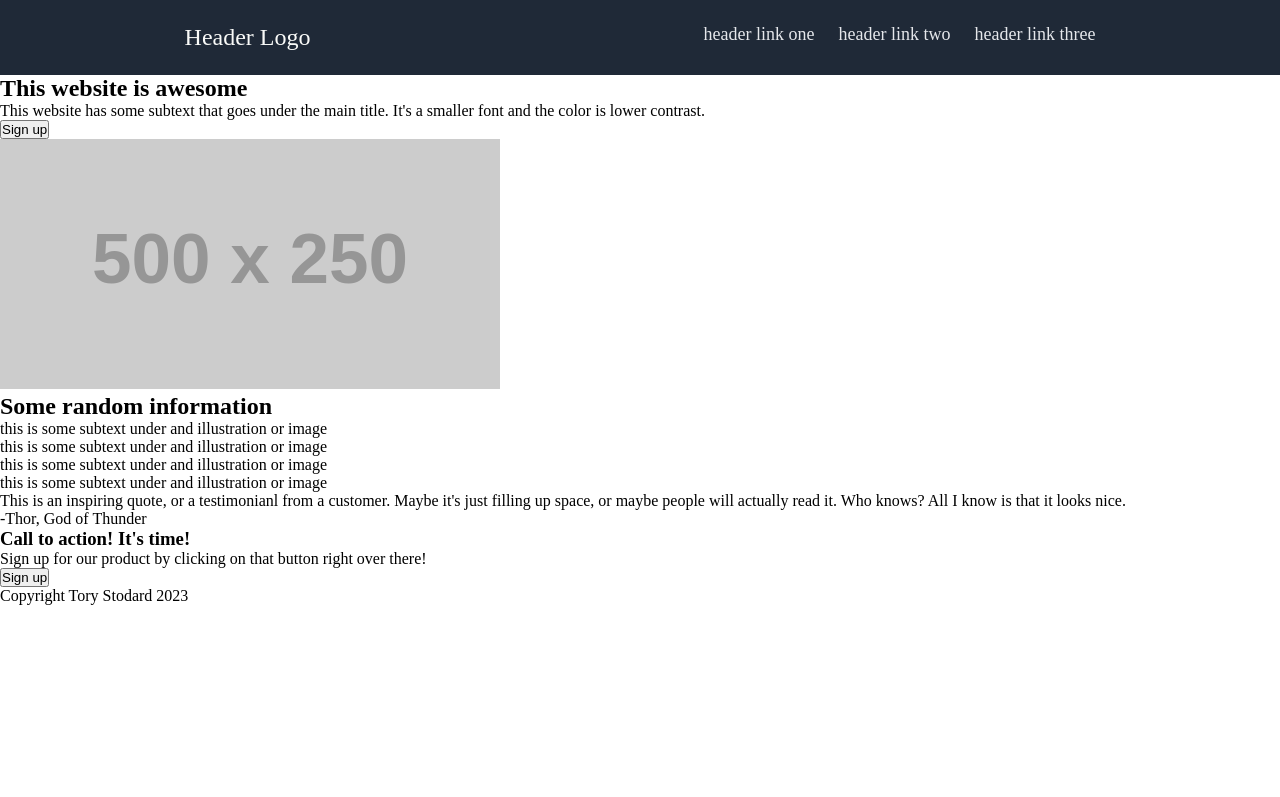
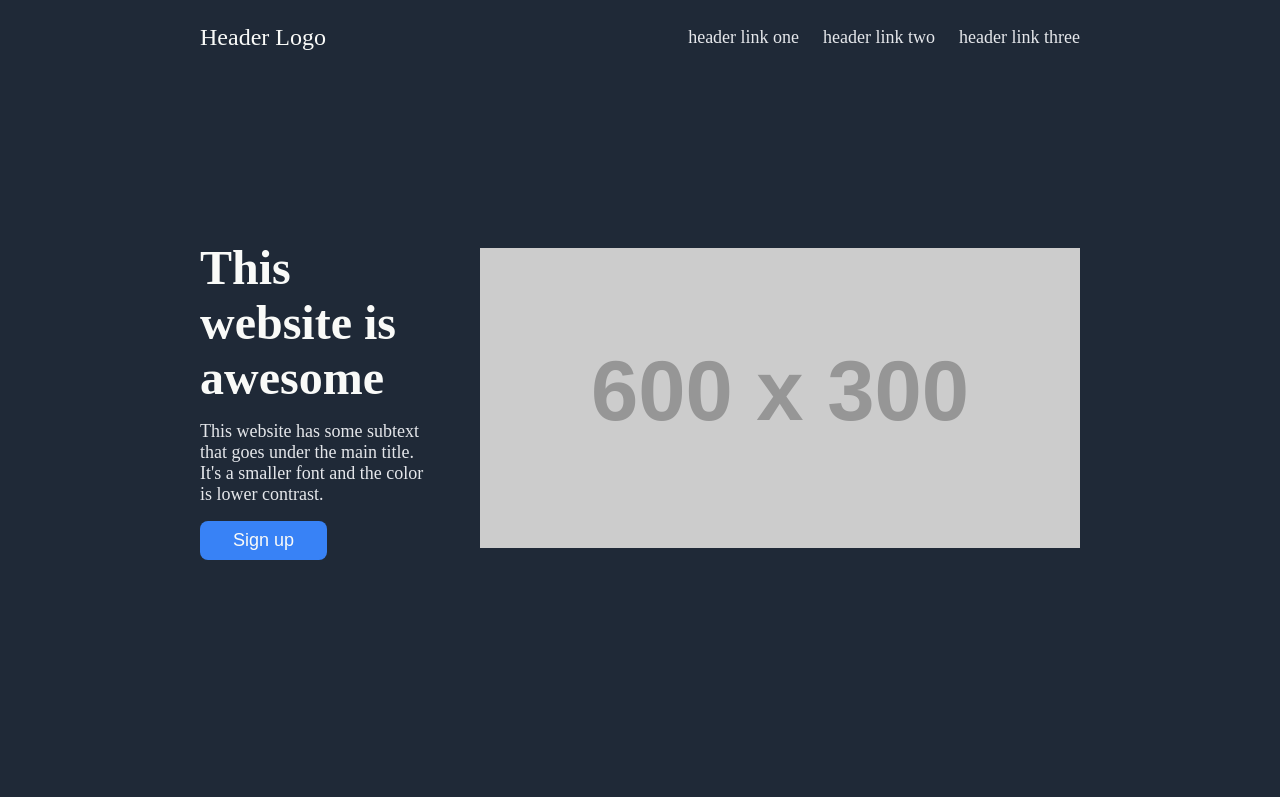
Before and after one commit to Tory-Stodard/project-landing-page, a plain HTML site: page index.html in a window 1280 px wide. Shown: the top 797 px of the page. Drawn offline with Linux system fonts and the light colour scheme; placeholder pictures from the web are drawn by us.

Commit message:
hero styles completed.

```diff
--- a/index.html
+++ b/index.html
@@ -7,7 +7,7 @@
     <title>Project Landing Page</title>
   </head>
   <body>
-    <header class="dark-bg-color flex-space-around">
+    <header class="dark-bg-color flex-space-between">
       <p class="main-text-color">Header Logo</p>
       <nav>
         <ul>
@@ -17,17 +17,17 @@
         </ul>
       </nav>
     </header>
-    <section id="hero">
+    <section id="hero" class="dark-bg-color flex-space-between">
       <div class="hero-left">
-        <h1>This website is awesome</h1>
-        <p>
+        <h1 class="main-text-color extra-bold">This website is awesome</h1>
+        <p class="secondary-text-color">
           This website has some subtext that goes under the main title. It's a
           smaller font and the color is lower contrast.
         </p>
         <button>Sign up</button>
       </div>
       <div class="hero-right">
-        <img src="https://placehold.jp/500x250.png" alt="placeholder image" />
+        <img src="https://placehold.jp/600x300.png" alt="placeholder image" />
       </div>
     </section>
     <section id="information">
--- a/styles.css
+++ b/styles.css
@@ -4,6 +4,7 @@
   --dark-bg-color: #1f2937;
   --main-text-color: #f9faf8;
   --secondary-text-color: #e5e7eb;
+  --btn-color: #3882f6;
 }
 
 * {
@@ -20,6 +21,14 @@ a {
   text-decoration: none;
 }
 
+button {
+  background-color: var(--btn-color);
+  color: var(--main-text-color);
+  padding: 0.5rem 2rem;
+  border-radius: 8px;
+  font-size: 18px;
+}
+
 .main-text-color {
   color: var(--main-text-color);
 }
@@ -32,19 +41,28 @@ a {
   background-color: var(--dark-bg-color);
 }
 
+.extra-bold {
+  font-weight: 900;
+}
+
 .center-text {
   text-align: center;
 }
 
-.flex-space-around {
+.flex-space-between {
   display: flex;
-  justify-content: space-around;
+  justify-content: space-between;
+  align-items: center;
 }
 
 /* Header Section */
 
 header {
-  padding: 1.5rem 0;
+  position: fixed;
+  top: 0;
+  left: 0;
+  right: 0;
+  padding: 1.5rem 200px;
 }
 
 header p {
@@ -59,3 +77,28 @@ header li {
   margin-left: 1.5rem;
   font-size: 18px;
 }
+
+/* Hero Section */
+
+#hero {
+  height: 100dvh;
+  padding: 0 200px;
+  gap: 3rem;
+}
+
+h1 {
+  font-size: 48px;
+}
+
+#hero p {
+  font-size: 18px;
+}
+
+#hero button {
+  border: 1px solid transparent;
+}
+
+#hero p,
+#hero button {
+  margin-top: 1rem;
+}
```
